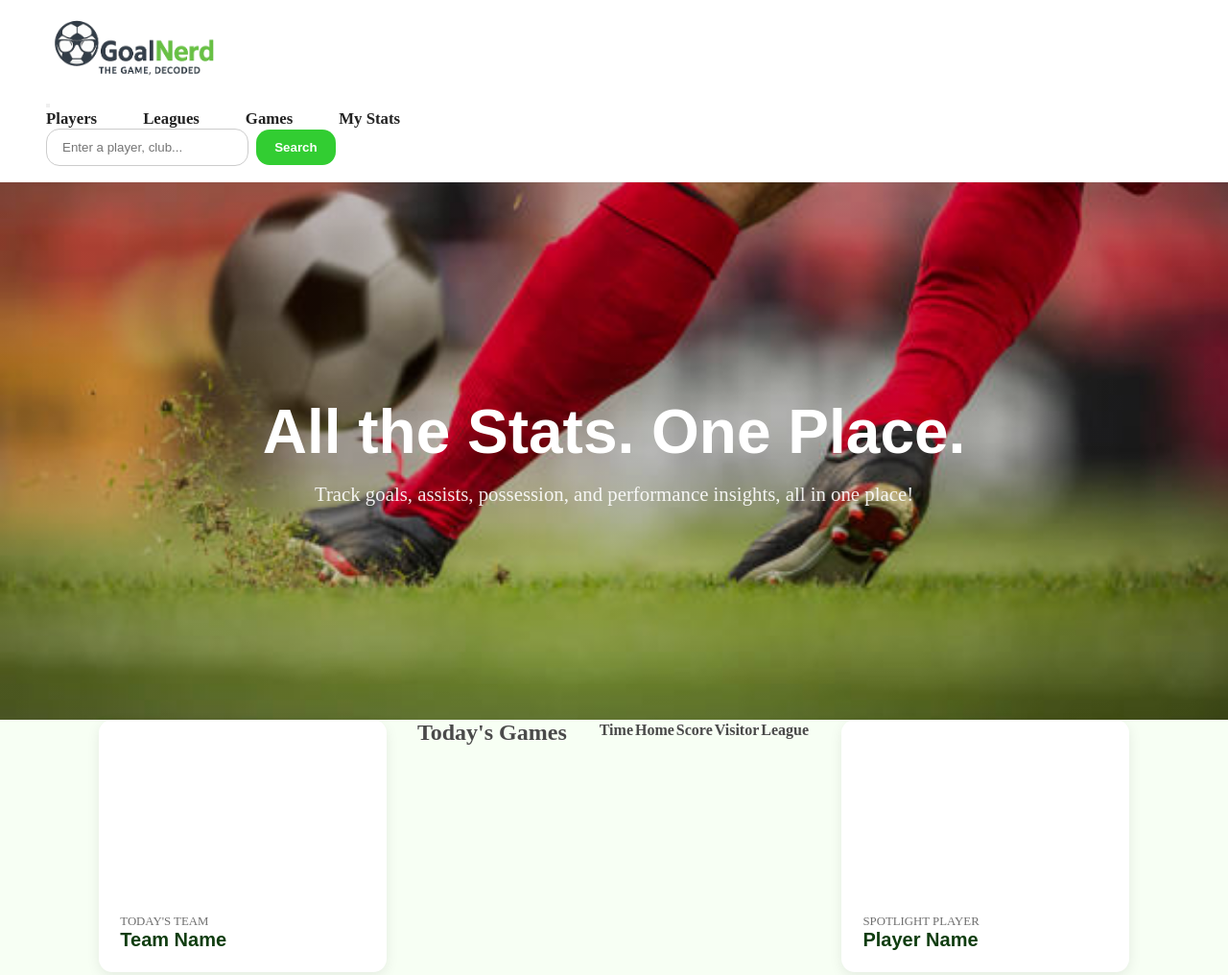
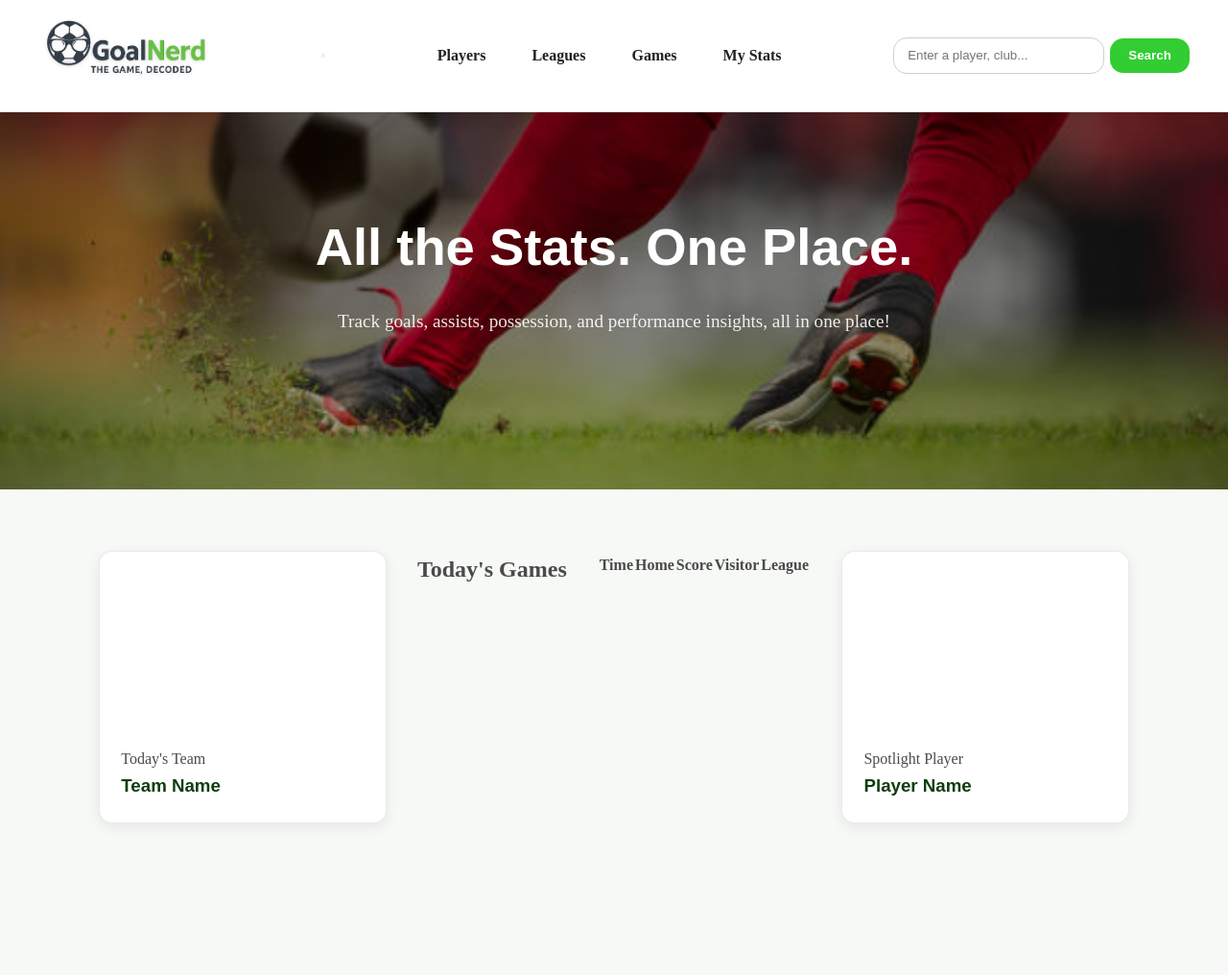
Before and after one commit to kelseyschae/team_project, a website built with Vite: page goalnerd/index.html in a window 1280 px wide. Shown: the top 1016 px of the page at 96% size. Built offline with nearby package versions, Linux system fonts and the light colour scheme; no server answers.

Commit message:
pattern styling

```diff
--- a/goalnerd/css/styles.css
+++ b/goalnerd/css/styles.css
@@ -1,71 +1,88 @@
-/* ========================================= */
-/* ⚽ GOALNERD — GLOBAL THEME */
-/* ========================================= */
+:root {
+  --primary-color: #0f3d0f;
+  --primary-color-light: #1f5c1f;
+  --accent-color: #32cd32;
+  --accent-color-dark: #28a428;
 
-:root {
-  --primary-green: #0f3d0f;
-  --accent-green: #32cd32;
-  --accent-green-dark: #28a428;
-
-  --light-bg: #f7fff4;
+  --light-bg: #f6f9f5;
+  --mid-gray: #4a4a4a;
+  --dark-gray: #222;
   --white: #ffffff;
-  --gray-dark: #222;
-  --gray-mid: #4a4a4a;
 
   --font-heading: 'Poppins', sans-serif;
   --font-body: 'Lora', serif;
 
   --radius: 14px;
   --transition: 0.3s ease;
-  --shadow-soft: 0 4px 14px rgba(0,0,0,0.08);
+  --shadow-soft: 0 4px 14px rgba(0, 0, 0, 0.08);
+  --shadow-hover: 0 10px 26px rgba(0, 0, 0, 0.12);
+  --glow-green: 0 0 12px rgba(50, 205, 50, 0.35);
 }
 
-
-/* ========================================= */
-/* RESET */
-/* ========================================= */
-
+/* ---------------------------- */
+/* GLOBAL RESET                 */
+/* ---------------------------- */
 * {
+  box-sizing: border-box;
   margin: 0;
   padding: 0;
-  box-sizing: border-box;
 }
 
 body {
   font-family: var(--font-body);
   background-color: var(--light-bg);
-  color: var(--gray-mid);
+  color: var(--mid-gray);
+  line-height: 1.65;
+  -webkit-font-smoothing: antialiased;
   overflow-x: hidden;
 }
 
+/* ---------------------------- */
+/* HEADER                       */
+/* ---------------------------- */
+header {
+  background-color: var(--white);
+  border-bottom: 1px solid rgba(0, 0, 0, 0.08);
+  padding: 1rem 2.5rem;
+  position: sticky;
+  top: 0;
+  z-index: 50;
+  box-shadow: var(--shadow-soft);
+}
 
-/* ========================================= */
-/* HEADER */
-/* ========================================= */
-
-header {
-  width: 100%;
-  background: var(--white);
-  border-bottom: 1px solid rgba(0,0,0,0.06);
-  padding: 1rem 3rem;
-
+.main-nav {
   display: flex;
   align-items: center;
   justify-content: space-between;
+  width: 100%;
   gap: 2rem;
-
-  position: sticky;
-  top: 0;
-  z-index: 50;
 }
 
-/* Logo */
+/* LEFT: LOGO */
+.nav-left {
+  display: flex;
+  align-items: center;
+}
+
 .logo {
   max-width: 180px;
-  height: auto;
+  width: 14vw;
+  min-width: 80px;
+  transition: transform var(--transition), filter var(--transition);
+  filter: drop-shadow(0 1px 2px rgba(0,0,0,0.12));
 }
 
-/* NAVIGATION */
+.logo:hover {
+  transform: scale(1.06);
+}
+
+/* CENTER NAV */
+.nav-center {
+  display: flex;
+  flex: 1;
+  justify-content: center;
+}
+
 .nav-links {
   list-style: none;
   display: flex;
@@ -74,90 +91,114 @@ header {
 
 .nav-links a {
   text-decoration: none;
-  color: var(--gray-dark);
+  color: var(--dark-gray);
   font-weight: 600;
-  font-size: 1.05rem;
+  transition: var(--transition);
 }
 
 .nav-links a:hover {
-  color: var(--accent-green-dark);
+  color: var(--accent-color-dark);
 }
 
-/* SEARCH BAR */
+/* RIGHT: SEARCH */
+.nav-right {
+  display: flex;
+  align-items: center;
+  gap: 0.6rem;
+}
+
 .search-bar {
   display: flex;
   align-items: center;
-  gap: .5rem;
+  gap: 0.4rem;
 }
 
 .search-bar input {
-  padding: .7rem 1rem;
-  border: 1px solid #ccc;
+  padding: 0.65rem 0.9rem;
+  border: 1px solid #cfcfcf;
   border-radius: var(--radius);
+  width: 220px;
+  transition: var(--transition);
+}
+
+.search-bar input:focus {
+  border-color: var(--accent-color);
+  box-shadow: 0 0 0 3px rgba(50,205,50,0.22);
 }
 
 .search-bar button {
-  padding: .7rem 1.2rem;
-  background: var(--accent-green);
+  padding: 0.65rem 1.2rem;
+  background-color: var(--accent-color);
+  color: var(--white);
   border: none;
   border-radius: var(--radius);
-  color: white;
   font-weight: 600;
   cursor: pointer;
+  transition: var(--transition);
 }
 
 .search-bar button:hover {
-  background: var(--accent-green-dark);
+  background-color: var(--accent-color-dark);
+  transform: translateY(-2px);
 }
 
+/* ---------------------------- */
+/* HERO SECTION                 */
+/* ---------------------------- */
+.hero {
+  text-align: center;
+  padding: 6rem 2rem 10rem;
+  position: relative;
+  color: white;
+}
 
-/* ========================================= */
-/* HERO SECTION */
-/* ========================================= */
-
-.hero {
-  width: 100%;
-  height: 70vh;
-
-  background:
-    linear-gradient(rgba(0,0,0,0.20), rgba(0,0,0,0.20)),
-    url("../pictures/hero.jpg");
-
+.hero::before {
+  content: "";
+  position: absolute;
+  inset: 0;
+  background-image: url("../pictures/hero.jpg");
   background-size: cover;
   background-position: center;
+  background-repeat: no-repeat;
+  opacity: 1;
+  z-index: -2;
+}
 
-  display: flex;
-  flex-direction: column;
-  justify-content: center;
-  align-items: center;
-
-  text-align: center;
-  padding: 4rem 2rem;
-  color: white;
+.hero::after {
+  content: "";
+  position: absolute;
+  inset: 0;
+  background: linear-gradient(
+    to bottom,
+    rgba(0, 0, 0, 0.55),
+    rgba(0, 0, 0, 0.35)
+  );
+  z-index: -1;
 }
 
 .hero h1 {
   font-family: var(--font-heading);
-  font-size: clamp(2.5rem, 6vw, 4rem);
+  font-size: clamp(2.4rem, 5vw, 3.4rem);
   font-weight: 700;
-  margin-bottom: 1rem;
+  color: white;
 }
 
 .hero p {
-  font-size: 1.3rem;
-  max-width: 700px;
-  opacity: .9;
+  font-size: 1.2rem;
+  max-width: 650px;
+  margin: 1rem auto 0;
+  opacity: 0.9;
+  color: white;
 }
 
+/* ---------------------------- */
+/* CONTENT PATTERN (Only After Hero) */
+/* ---------------------------- */
+.content-section {
+  padding: 4rem 2rem;
+  background-color: var(--light-bg);
 
-/* ========================================= */
-/* ⚽ CONTENT PATTERN (Sections Under Hero) */
-/* ========================================= */
-
-.content-section {
-  background-color: #f7fff4;
-  padding: 4rem 2rem;
-
+  /* Clean light-green soccer mesh */
   background-image:
     linear-gradient(90deg, rgba(60, 130, 60, 0.11) 2px, transparent 2px),
     linear-gradient(30deg, rgba(60, 130, 60, 0.11) 2px, transparent 2px),
@@ -166,33 +207,32 @@ header {
   background-size: 55px 55px;
 }
 
-
-/* ========================================= */
-/* FEATURED CARDS */
-/* ========================================= */
-
+/* ---------------------------- */
+/* FEATURED CARDS               */
+/* ---------------------------- */
 .featured {
   display: flex;
   justify-content: center;
   gap: 2rem;
   flex-wrap: wrap;
+  padding: 4rem 2rem;
 }
 
 .card {
+  background-color: var(--white);
+  border-radius: var(--radius);
   width: 300px;
-  background: white;
-  border-radius: var(--radius);
+  overflow: hidden;
+  border: 1px solid rgba(0,0,0,0.08);
   box-shadow: var(--shadow-soft);
-  overflow: hidden;
   transition: var(--transition);
-  cursor: pointer;
 }
 
 .card:hover {
-  transform: translateY(-8px);
+  transform: translateY(-10px);
+  box-shadow: var(--shadow-hover);
 }
 
-/* Image placeholder */
 .card-image {
   height: 180px;
   background-size: cover;
@@ -203,49 +243,32 @@ header {
   padding: 1.4rem;
 }
 
-.card-label {
-  font-size: 0.8rem;
-  color: #6f6f6f;
-  text-transform: uppercase;
+.card-title {
+  color: var(--primary-color);
+  font-family: var(--font-heading);
 }
 
-.card-title {
-  font-family: var(--font-heading);
-  font-size: 1.25rem;
-  color: var(--primary-green);
+/* ---------------------------- */
+/* FOOTER                       */
+/* ---------------------------- */
+footer {
+  padding: 2rem 1rem;
+  background-color: var(--primary-color);
+  color: var(--white);
+  text-align: center;
+  margin-top: 7rem;
+  border-top: 3px solid var(--accent-color);
 }
 
-
-/* ========================================= */
-/* FOOTER */
-/* ========================================= */
-
-footer {
-  margin-top: 4rem;
-  background: var(--primary-green);
-  padding: 2rem;
-  text-align: center;
-  color: white;
-}
-
-
-
-/* ========================================= */
-/* MOBILE */
-/* ========================================= */
-
+/* ---------------------------- */
+/* RESPONSIVE                   */
+/* ---------------------------- */
 @media (max-width: 768px) {
-  header {
-    flex-direction: column;
-    gap: 1.5rem;
+  .nav-links {
+    gap: 1.2rem;
   }
 
-  .nav-links {
-    gap: 1.5rem;
-  }
-
-  .featured {
-    flex-direction: column;
-    align-items: center;
+  .hero {
+    padding: 4rem 1rem 7rem;
   }
 }
```
